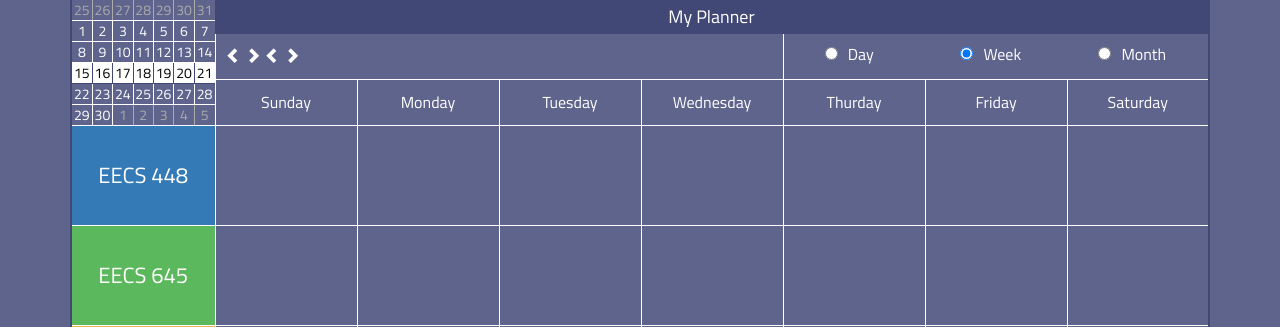
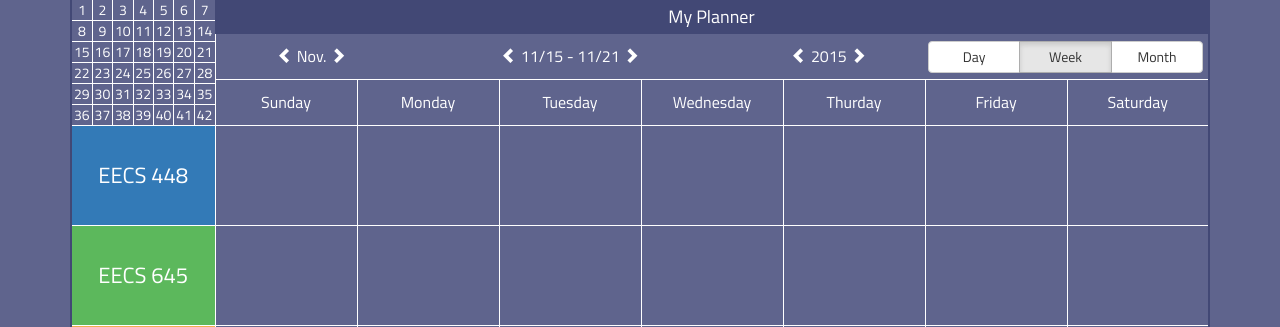
Before and after one commit to bendavidsonku/YourToDo, a Django app: template YourToDo/templates/planner/planner.html in a window 1280 px wide. Shown: the part 72-399 px from the top of the page. Run offline with Django 3.2, Linux system fonts and the light colour scheme; the template is opened without the code that fills it, so the values that code supplies are empty; some libraries are stand-ins or nearby versions.

Commit message:
Add date selectors to planner header & introduce session storage.
Also added several styles to improve the layout of the date selectors & layout selectors, as well as a few improvements/fixes to the miniCal function.

```diff
--- a/YourToDo/templates/planner/planner.html
+++ b/YourToDo/templates/planner/planner.html
@@ -20,11 +20,10 @@
             <!-- Top Row: Mini Calendar/Title -->
             <tr>
                 <!-- Mini Calendar -->
-                <td rowspan="3">
+                <td rowspan="3" id="planner-mini-calendar">
                     <script type="text/javascript">
                         var miniCal = new miniCal();
-                        miniCal.generateHTML();
-                        document.write(miniCal.getHTML());
+                        miniCal.handleDateChange();
                     </script>
                 </td>
                 <!-- Planner Title #TODO Let users name their own titles -->
@@ -36,21 +35,35 @@
 
             <!-- Top content -->
             <tr class="planner-week-top-content">
-                <td class="planner-date-selectors" colspan="4">
-                    <span class="glyphicon glyphicon-chevron-left"></span>
-                    {{ date | date:"F" }}
-                    <span class="glyphicon glyphicon-chevron-right"></span>
+                <td class="planner-date-selectors" colspan="5">
+                    <!-- #TODO get the fucking chevrons to stay in the same spot -->
+                    <!-- Monthly dates (i.e. "< Nov. >") -->
+                    <div class="planner-date-month-selector">
+                        <span class="glyphicon glyphicon-chevron-left planner-date-selectors-button" onclick="changeViewDate('MONTH', -1)"></span>
+                        <span id="planner-date-month-selector"></span>
+                        <span class="glyphicon glyphicon-chevron-right planner-date-selectors-button" onclick="changeViewDate('MONTH', 1)"></span>
+                    </div>
 
-                    <!-- Weekly dates (i.e. "11/15 - 11/22") -->
-                    <span class="glyphicon glyphicon-chevron-left"></span>
-                    <!-- #TODO get date range for the week (sunday-saturday) -->
-                    {{ date | date:"F" }}
-                    <span class="glyphicon glyphicon-chevron-right"></span>
+                    <!-- Weekly dates (i.e. "< 11/15 - 11/22 >") -->
+                    <div class="planner-date-week-selector">
+                        <span class="glyphicon glyphicon-chevron-left planner-date-selectors-button" onclick="changeViewDate('WEEK', -1)"></span>
+                        <span id="planner-date-week-selector"></span>
+                        <span class="glyphicon glyphicon-chevron-right planner-date-selectors-button" onclick="changeViewDate('WEEK', 1)"></span>
+                    </div>
+
+                    <!-- Years (i.e. "< 2015 >" ) -->
+                    <div class="planner-date-year-selector">
+                        <span class="glyphicon glyphicon-chevron-left planner-date-selectors-button" onclick="changeViewDate('YEAR', -1)"></span>
+                        <span id="planner-date-year-selector"></span>
+                        <span class="glyphicon glyphicon-chevron-right planner-date-selectors-button" onclick="changeViewDate('YEAR', 1)"></span>
+                    </div>
                 </td>
-                <td class="planner-layout-selectors" colspan="3">
-                    <div><input type="radio" name="layout" value="day" id="planner-day"><label for="planner-day">Day</label></div>
-                    <div><input type="radio" name="layout" value="week" checked="checked" id="planner-week"><label for="planner-week">Week</label></div>
-                    <div><input type="radio" name="layout" value="month" id="planner-month"><label for="planner-month">Month</label></div>
+                <td class="planner-layout-selectors" colspan="2">
+                    <div class="btn-group" role="group" aria-label="...">
+                        <button type="button" class="btn btn-default">Day</button>
+                        <button type="button" class="btn btn-default active">Week</button>
+                        <button type="button" class="btn btn-default">Month</button>
+                    </div>
                 </td>
             </tr>
 
--- a/static/css/styles.css
+++ b/static/css/styles.css
@@ -387,25 +387,44 @@ ul.navbar-nav>li {
 	border-right: 1px solid #fff !important;
 }
 
-.planner-layout-selectors {
-	font-size: 16px;
-	border-left: 1px solid #fff;
+.planner-layout-selectors div {
+	width: 100%;
+	padding-left: 3px;
 }
 
-.planner-layout-selectors label {
-	font-weight: normal;
-	padding: 0px 10px 0px 10px;
-}
-
-.planner-layout-selectors div {
-	width: 33.333333333%;
-	float: left;
-	text-align: center;
+.planner-layout-selectors button {
+	font-size: 14px;
+	width: 33%;
+	padding: 5px 0px 5px 0px;
 }
 
 .planner-date-selectors {
 	border-left: 1px solid #fff;
 	padding: 0px 10px 0px 10px;
+}
+
+.planner-date-selectors div {
+	float: left;
+}
+
+.planner-date-selectors span:hover {
+	cursor: pointer;
+	color: #e7e7e7;
+}
+
+.planner-date-month-selector {
+	width: 25%;
+	text-align: center;
+}
+
+.planner-date-year-selector {
+	width: 25%;
+	text-align: center;
+}
+
+.planner-date-week-selector {
+	width: 50%;
+	text-align: center;
 }
 
 .planner-week-row td {
--- a/static/js/app.js
+++ b/static/js/app.js
@@ -8,12 +8,109 @@ $(document).ready(function() {
             $(this).find('.dropdown-menu').stop(true, true).delay(50).fadeOut();
         }
     );
+
+
+    // Session Storage
+    if (!(sessionStorage.viewDate)) {
+        var now = new Date();
+        sessionStorage.viewDate = now;
+    }
+
+    // Local Storage
+    if (!(localStorage.layoutType)) {
+        localStorage.layoutType = "week";
+    }
+
+    changeViewDate("FIRST", 0);
 });
 
+function getViewDate() {
+    return new Date(Date.parse(sessionStorage.viewDate));
+}
 
+/*
+    Changes the current viewDate in sessionStorage based on input:
 
-// Stores the number of days in the months of the year (January = 0...)
-var month_length = [31, 28, 31, 30, 31, 30, 31, 31, 30, 31, 30, 31];
+    @param size
+        The size of the change: DAY, WEEK, MONTH, YEAR
+    @param amount
+        The amount of the change: -1, or 1, preferrably. (1 week, 1 month, -1 week, etc.)
+
+    Prompts all date fields to update to the new viewDate
+    Prompts the mini calendar to re-write itself if it's displayed.
+*/
+function changeViewDate(size, amount) {
+    var viewDate = getViewDate();
+
+    if(size === "DAY") {
+        viewDate.setDate(viewDate.getDate() + amount);
+    }
+    else if(size === "WEEK") {
+        viewDate.setDate(viewDate.getDate() + 7 * amount);
+    }
+    else if(size === "MONTH") {
+        viewDate.setMonth(viewDate.getMonth() + amount);
+    }
+    else if(size === "YEAR") {
+        viewDate.setFullYear(viewDate.getFullYear() + amount);
+    }
+    else if(size === "FIRST") {
+        // Do nothing, just running first time set up.
+    }
+    else {
+        console.log("changeViewDate() unknown parameter: " + size);
+    }
+
+    sessionStorage.viewDate = viewDate;
+
+    // Update all fields in case they changed
+    document.getElementById("planner-date-month-selector").innerHTML = month_names[viewDate.getMonth()];
+    document.getElementById("planner-date-week-selector").innerHTML = getWeekString();
+    document.getElementById("planner-date-year-selector").innerHTML = viewDate.getFullYear();
+
+    // #TODO show year on planner somewhere
+
+    // If the mini calendar is on the page (day & week views), update it
+    // Don't update it if this is the first time running this function
+    if(localStorage.layoutType != "month" && size != "FIRST") {
+        this.miniCal.handleDateChange();
+    }
+}
+
+// Store the month lengths & names
+var month_length = [31, 28, 31, 30, 31, 30, 31, 31, 30, 31, 30, 31],
+    month_names = ['Jan.', 'Feb.', 'Mar.', 'Apr.', 'May', 'June', 'July',
+                   'Aug.', 'Sept.', 'Oct.', 'Nov.', 'Dec.'],
+    month_names_long = ['January', 'February', 'March', 'April', 'May', 'June', 'July',
+                   'August', 'September', 'October', 'November', 'December'];
+
+// Do not ask me to explain this function because I don't want to spend an hour re-learning it.
+this.getWeekString = function() {
+    var viewDate = getViewDate(),
+        month = viewDate.getMonth() + 1;
+        // Start weekSunday at the current day - today's week index
+        weekSunday = viewDate.getDate() - viewDate.getDay(),
+        // Logically, weekSaturday is 6 days away from weekSunday
+        weekSaturday = weekSunday + 6,
+        // Assume the same month
+        monthNum1 = monthNum2 = month;
+
+    // If weekSunday is negative, it goes into the previous month
+    if(weekSunday <= 0) {
+        monthNum1 = month == 1 ? 12 : month - 1;
+        // weekSunday still holds the overflow, so use it to get the sunday date from previous month
+        weekSunday = month_length[monthNum1 - 1] + weekSunday;
+    }
+
+    // If weekSaturday is > the month length of this month, it extends into following month
+    if(weekSaturday > month_length[month - 1]) {
+        weekSaturday -= month_length[month - 1];
+        monthNum2 = month == 12 ? 1 : month + 1;
+    }
+
+    // Return a string in the followin format: "7/1 - 7/7"
+    return monthNum1 + "/" + weekSunday + " - " + monthNum2 + "/" + weekSaturday;
+}
 
 /*
     Fills in the mini-calendar specified table within the planner layout.
@@ -24,16 +121,20 @@ var month_length = [31, 28, 31, 30, 31, 30, 31, 31, 30, 31, 30, 31];
         The month of the year (January = 0, December = 11)
     @param day
         The day of the week (Monday = 0, Sunday = 6)
+
+    @note
+        Use no parameters to use the current viewDate stored in sessionStorage
 */
-function miniCal(year, month, day) {
-    var now = new Date();
+this.miniCal = function(year, month, day) {
+    viewDate = getViewDate();
 
     // Initialize our time variable with the input if it's valid.
-    this.day = (isNaN(day) || day == null) ? now.getDate() : day;
-    this.month = (isNaN(month) || month == null) ? now.getMonth() : month;
-    this.year = (isNaN(year) || year == null) ? now.getFullYear() : year;
+    this.day = (isNaN(day) || day == null) ? viewDate.getDate() : day;
+    this.month = (isNaN(month) || month == null) ? viewDate.getMonth() : month;
+    this.year = (isNaN(year) || year == null) ? viewDate.getFullYear() : year;
     this.html = "";
 
+    // Returns the html (assuming it has been previously generated)
     this.getHTML = function() {
         return this.html;
     }
@@ -54,37 +155,26 @@ function miniCal(year, month, day) {
             currentDay = new Date(this.year, this.month, this.day),
             firstDayInt = firstDay.getDay(),
             currentDayInt = currentDay.getDay(),
+            currentDay = 1; // Use this to track where we are in the month
             lastDayInt = lastDay.getDay();
 
         // Variable to store the html that we'll write to the document
         var html = '<table class="planner-mini-calendar">' +
                         '<!--  7 equally spaced columns  -->' +
                         '<col><col><col><col><col><col><col>';
-        /*
-            Strategy: We know the first day, the month length and where the first day is in the week.
-
-            So, first, populate the boxes to the left of the first day (if any).
-            Populate the boxes of the month, and highlight the current week.
-
-            Lastly, populate the boxes to the right of the last day (if any).
-        */
 
         // Store how many days to the left of day 1, and the last number we need from those.
         var prevDays = firstDayInt == 0 ? 7 : firstDayInt,
             postDays = lastDayInt == 6 ? 7: 6 - lastDayInt;
 
-        // Track where we are in the month
-        var currentDay = 1;
-
-        // Track where we need to start in the previous month
-        var preMonth = this.month == 0 ? 12 : this.month - 1,
-            preCurrentDay = month_length[preMonth] - prevDays + 1;
+        // Find the integer value of the day in the previous month we need to start counting at
+        var preCurrentDay = month_length[this.month == 0 ? 11 : this.month - 1] - prevDays + 1;
 
         // Loop for 6 weeks always (max number needed for the longest month)
         for(var calWeek = 0; calWeek < 6; calWeek++) {
             // If we're in the current week, highlight it.
-            if( this.day - currentDayInt == currentDay
-                || (calWeek == 0 && this.day - currentDayInt < 1)) {
+            if((this.day - currentDayInt == currentDay && prevDays != 7) ||
+               (calWeek == 0 && this.day - currentDayInt < 1)) {
                 html += '<tr class="planner-mini-calendar-active">';
             }
             else {
@@ -111,7 +201,7 @@ function miniCal(year, month, day) {
                     html += '<td class="planner-mini-calendar-inactive">' + (currentDay - monthLength) + '</td>';
                     currentDay++;
                 }
-                // current month filler days
+                // If we're not filling pre or post days, that means we're still filling current month days
                 else {
                     html += '<td>' + currentDay + '</td>';
                     currentDay++;
@@ -120,12 +210,20 @@ function miniCal(year, month, day) {
             html += '</tr>';
         }
         html += '</table>';
+
+        // Store the generated html in our variable defined at class level
         this.html = html;
     }
 
-    // Updates the calendar to the current date objects.
-    // #TODO connect this with the "current time" user attribute.
+    // Updates the calendar to the current view date
     this.handleDateChange = function() {
+        viewDate = getViewDate();
 
+        this.day = viewDate.getDate();
+        this.month = viewDate.getMonth();
+        this.year = viewDate.getFullYear();
+
+        this.generateHTML();
+        document.getElementById("planner-mini-calendar").innerHTML = this.getHTML();
     }
 }
```
